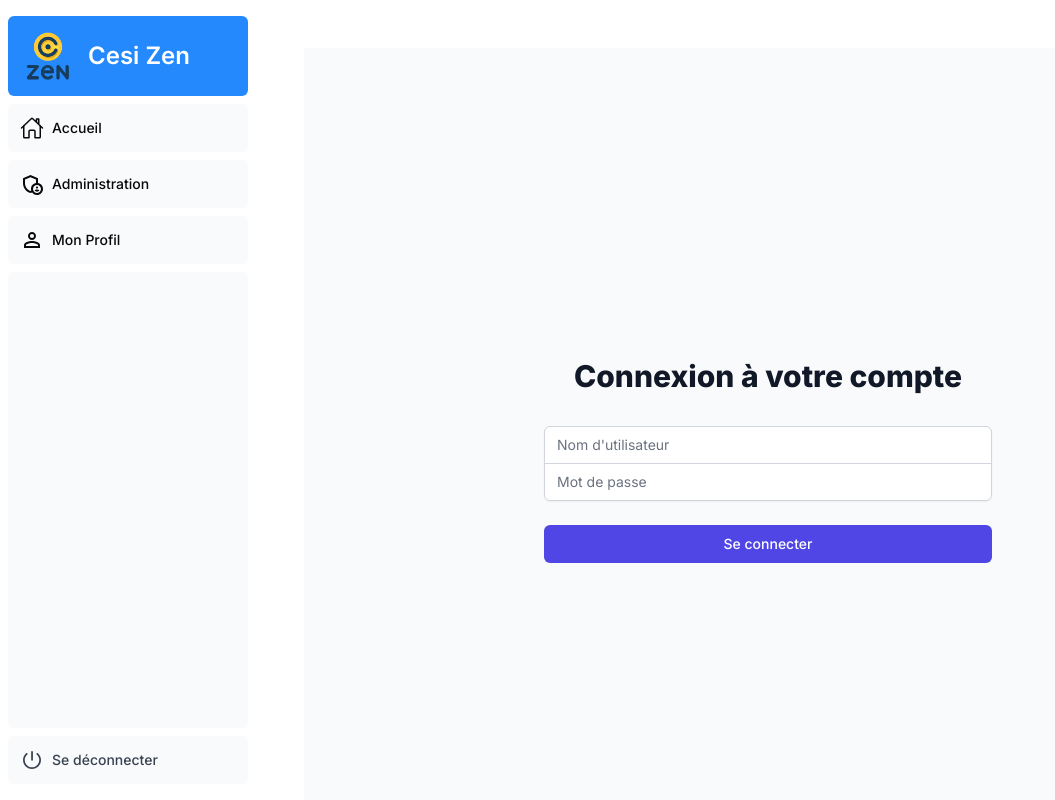
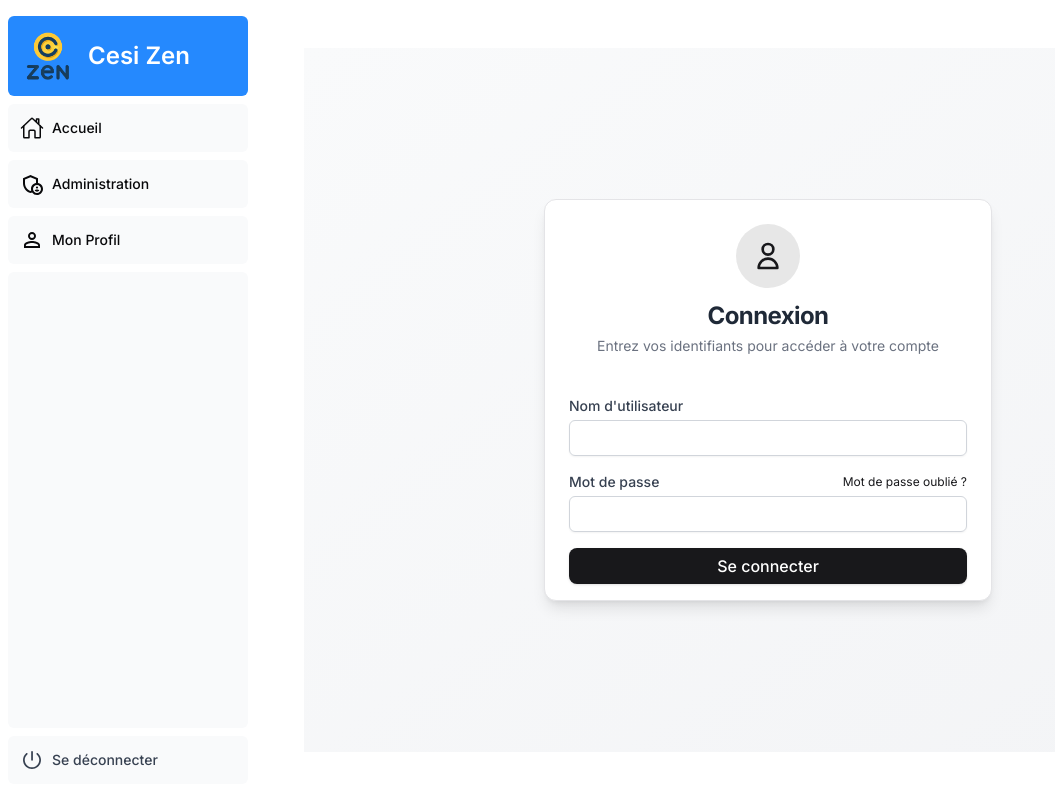
Before and after one commit to SNEAXIII/Cesi_Zen, a Next.js app in the folder front/: page /login in a window 1280 px wide. Shown: the whole page, without its empty margins (0-1055 px from the left). Built offline with nearby package versions, Linux system fonts and the light colour scheme; a web font is replaced by a local one.

Commit message:
Better ui for login page

```diff
--- a/front/app/dashboard/page.tsx
+++ b/front/app/dashboard/page.tsx
@@ -23,7 +23,6 @@ export default function UsersPage() {
   const [canReset, setCanReset] = useState(false);
 
   function resetPagination() {
-    setCanReset(false);
     setUsersPerPage(BASE_USERS_PER_PAGE);
     setSelectedStatus(BASE_SELECTED_STATUS);
     setSelectedRole(BASE_SELECTED_ROLE);
@@ -51,14 +50,11 @@ export default function UsersPage() {
 
   useEffect(() => {
     const loadUsers = async () => {
+      setCanReset(false);
       const session = await getSession();
       const token = session?.accessToken;
-      if (!canReset) {
-        setCanReset(true);
-      }
       if (!users) {
         setIsLoading(true);
-        setCanReset(false);
       }
       try {
         const data = await getUsers(
@@ -76,6 +72,13 @@ export default function UsersPage() {
         console.error('Erreur lors du chargement des utilisateurs:', error);
       } finally {
         setIsLoading(false);
+        setCanReset(
+          !(
+            usersPerPage === BASE_USERS_PER_PAGE &&
+            selectedStatus === BASE_SELECTED_STATUS &&
+            selectedRole === BASE_SELECTED_ROLE
+          )
+        );
       }
     };
     loadUsers();
--- a/front/app/login/page.tsx
+++ b/front/app/login/page.tsx
@@ -3,6 +3,11 @@
 import { signIn } from 'next-auth/react';
 import { useRouter } from 'next/navigation';
 import { useState } from 'react';
+import { Input } from '@/components/ui/input';
+import { Button } from '@/components/ui/button';
+import { Card, CardContent, CardHeader, CardTitle } from '@/components/ui/card';
+import { Alert, AlertDescription, AlertTitle } from '@/components/ui/alert';
+import { Loader } from 'lucide-react';
 
 export default function LoginPage() {
   const router = useRouter();
@@ -40,60 +45,86 @@ export default function LoginPage() {
   };
 
   return (
-    <div className="min-h-screen flex items-center justify-center bg-gray-50 py-12 px-4 sm:px-6 lg:px-8">
-      <div className="max-w-md w-full space-y-8">
+    <div className='h-full flex items-center justify-center bg-gradient-to-br from-gray-50 to-gray-100 p-4 sm:p-6'>
+      <Card className='w-full max-w-md mx-auto shadow-lg transition-all duration-300 hover:shadow-xl'>
+        <CardHeader className='space-y-1'>
+          <div className='flex justify-center mb-2'>
+            {/* Ajoutez votre logo ici si nécessaire */}
+            <div className='w-16 h-16 bg-primary/10 rounded-full flex items-center justify-center'>
+              <svg className='w-8 h-8 text-primary' fill='none' stroke='currentColor' viewBox='0 0 24 24' xmlns='http://www.w3.org/2000/svg'>
+                <path strokeLinecap='round' strokeLinejoin='round' strokeWidth='2' d='M16 7a4 4 0 11-8 0 4 4 0 018 0zM12 14a7 7 0 00-7 7h14a7 7 0 00-7-7z' />
+              </svg>
+            </div>
+          </div>
+          <CardTitle className='text-2xl font-bold text-center text-gray-800'>
+            Connexion
+          </CardTitle>
+          <p className='text-sm text-center text-gray-500'>
+            Entrez vos identifiants pour accéder à votre compte
+          </p>
+        </CardHeader>
+        <CardContent className='px-4 sm:px-6 py-4'>
+          <form className='space-y-4' onSubmit={handleSubmit}>
+            {error && (
+              <Alert variant='destructive' className='mb-4'>
+                <AlertTitle className='flex items-center'>
+                  <svg className='w-4 h-4 mr-2' fill='none' stroke='currentColor' viewBox='0 0 24 24' xmlns='http://www.w3.org/2000/svg'>
+                    <path strokeLinecap='round' strokeLinejoin='round' strokeWidth='2' d='M12 8v4m0 4h.01M21 12a9 9 0 11-18 0 9 9 0 0118 0z' />
+                  </svg>
+                  Erreur
+                </AlertTitle>
+                <AlertDescription className='mt-1'>{error}</AlertDescription>
+              </Alert>
+            )}
+            <div className='space-y-4'>
               <div>
-          <h2 className="mt-6 text-center text-3xl font-extrabold text-gray-900">
-            Connexion à votre compte
-          </h2>
-        </div>
-        <form className="mt-8 space-y-6" onSubmit={handleSubmit}>
-          {error && (
-            <div className="bg-red-100 border border-red-400 text-red-700 px-4 py-3 rounded relative" role="alert">
-              <span className="block sm:inline">{error}</span>
-            </div>
-          )}
-          <div className="rounded-md shadow-sm -space-y-px">
-            <div>
-              <label htmlFor="username" className="sr-only">
+                <label htmlFor='username' className='block text-sm font-medium text-gray-700 mb-1'>
                   Nom d'utilisateur
                 </label>
-              <input
-                id="username"
-                name="username"
-                type="text"
+                <Input
+                  id='username'
+                  name='username'
+                  type='text'
                   required
-                className="appearance-none rounded-none relative block w-full px-3 py-2 border border-gray-300 placeholder-gray-500 text-gray-900 rounded-t-md focus:outline-none focus:ring-indigo-500 focus:border-indigo-500 focus:z-10 sm:text-sm"
-                placeholder="Nom d'utilisateur"
+                  className='w-full transition duration-200 border-gray-300 hover:border-primary/50 focus:ring-2 focus:ring-primary/20'
                 />
               </div>
               <div>
-              <label htmlFor="password" className="sr-only">
+                <div className='flex items-center justify-between mb-1'>
+                  <label htmlFor='password' className='block text-sm font-medium text-gray-700'>
                     Mot de passe
                   </label>
-              <input
-                id="password"
-                name="password"
-                type="password"
-                autoComplete="current-password"
+                  <a href='#' className='text-xs text-primary hover:underline'>
+                    Mot de passe oublié ?
+                  </a>
+                </div>
+                <Input
+                  id='password'
+                  name='password'
+                  type='password'
+                  autoComplete='current-password'
                   required
-                className="appearance-none rounded-none relative block w-full px-3 py-2 border border-gray-300 placeholder-gray-500 text-gray-900 rounded-b-md focus:outline-none focus:ring-indigo-500 focus:border-indigo-500 focus:z-10 sm:text-sm"
-                placeholder="Mot de passe"
+                  className='w-full transition duration-200 border-gray-300 hover:border-primary/50 focus:ring-2 focus:ring-primary/20'
                 />
               </div>
             </div>
-
-          <div>
-            <button
-              type="submit"
+            <Button
+              type='submit'
+              className='w-full py-2 text-base font-medium text-white transition duration-200 bg-primary hover:bg-primary/90 focus:ring-2 focus:ring-primary/20 focus:ring-offset-2 rounded-lg'
               disabled={isLoading}
-              className="group relative w-full flex justify-center py-2 px-4 border border-transparent text-sm font-medium rounded-md text-white bg-indigo-600 hover:bg-indigo-700 focus:outline-none focus:ring-2 focus:ring-offset-2 focus:ring-indigo-500 disabled:opacity-50 disabled:cursor-not-allowed"
             >
-              {isLoading ? 'Connexion en cours...' : 'Se connecter'}
-            </button>
-          </div>
+              {isLoading ? (
+                <>
+                  <Loader className='w-5 h-5 mr-2 animate-spin' />
+                  Connexion en cours...
+                </>
+              ) : (
+                'Se connecter'
+              )}
+            </Button>
           </form>
-      </div>
+        </CardContent>
+      </Card>
     </div>
   );
 }
--- /dev/null
+++ b/front/components/ui/alert.tsx
@@ -0,0 +1,59 @@
+import * as React from "react"
+import { cva, type VariantProps } from "class-variance-authority"
+
+import { cn } from "@/app/lib/utils"
+
+const alertVariants = cva(
+  "relative w-full rounded-lg border px-4 py-3 text-sm [&>svg+div]:translate-y-[-3px] [&>svg]:absolute [&>svg]:left-4 [&>svg]:top-4 [&>svg]:text-foreground [&>svg~*]:pl-7",
+  {
+    variants: {
+      variant: {
+        default: "bg-background text-foreground",
+        destructive:
+          "border-destructive/50 text-destructive dark:border-destructive [&>svg]:text-destructive",
+      },
+    },
+    defaultVariants: {
+      variant: "default",
+    },
+  }
+)
+
+const Alert = React.forwardRef<
+  HTMLDivElement,
+  React.HTMLAttributes<HTMLDivElement> & VariantProps<typeof alertVariants>
+>(({ className, variant, ...props }, ref) => (
+  <div
+    ref={ref}
+    role="alert"
+    className={cn(alertVariants({ variant }), className)}
+    {...props}
+  />
+))
+Alert.displayName = "Alert"
+
+const AlertTitle = React.forwardRef<
+  HTMLParagraphElement,
+  React.HTMLAttributes<HTMLHeadingElement>
+>(({ className, ...props }, ref) => (
+  <h5
+    ref={ref}
+    className={cn("mb-1 font-medium leading-none tracking-tight", className)}
+    {...props}
+  />
+))
+AlertTitle.displayName = "AlertTitle"
+
+const AlertDescription = React.forwardRef<
+  HTMLParagraphElement,
+  React.HTMLAttributes<HTMLParagraphElement>
+>(({ className, ...props }, ref) => (
+  <div
+    ref={ref}
+    className={cn("text-sm [&_p]:leading-relaxed", className)}
+    {...props}
+  />
+))
+AlertDescription.displayName = "AlertDescription"
+
+export { Alert, AlertTitle, AlertDescription }
--- /dev/null
+++ b/front/components/ui/card.tsx
@@ -0,0 +1,76 @@
+import * as React from "react"
+
+import { cn } from "@/app/lib/utils"
+
+const Card = React.forwardRef<
+  HTMLDivElement,
+  React.HTMLAttributes<HTMLDivElement>
+>(({ className, ...props }, ref) => (
+  <div
+    ref={ref}
+    className={cn(
+      "rounded-xl border bg-card text-card-foreground shadow",
+      className
+    )}
+    {...props}
+  />
+))
+Card.displayName = "Card"
+
+const CardHeader = React.forwardRef<
+  HTMLDivElement,
+  React.HTMLAttributes<HTMLDivElement>
+>(({ className, ...props }, ref) => (
+  <div
+    ref={ref}
+    className={cn("flex flex-col space-y-1.5 p-6", className)}
+    {...props}
+  />
+))
+CardHeader.displayName = "CardHeader"
+
+const CardTitle = React.forwardRef<
+  HTMLDivElement,
+  React.HTMLAttributes<HTMLDivElement>
+>(({ className, ...props }, ref) => (
+  <div
+    ref={ref}
+    className={cn("font-semibold leading-none tracking-tight", className)}
+    {...props}
+  />
+))
+CardTitle.displayName = "CardTitle"
+
+const CardDescription = React.forwardRef<
+  HTMLDivElement,
+  React.HTMLAttributes<HTMLDivElement>
+>(({ className, ...props }, ref) => (
+  <div
+    ref={ref}
+    className={cn("text-sm text-muted-foreground", className)}
+    {...props}
+  />
+))
+CardDescription.displayName = "CardDescription"
+
+const CardContent = React.forwardRef<
+  HTMLDivElement,
+  React.HTMLAttributes<HTMLDivElement>
+>(({ className, ...props }, ref) => (
+  <div ref={ref} className={cn("p-6 pt-0", className)} {...props} />
+))
+CardContent.displayName = "CardContent"
+
+const CardFooter = React.forwardRef<
+  HTMLDivElement,
+  React.HTMLAttributes<HTMLDivElement>
+>(({ className, ...props }, ref) => (
+  <div
+    ref={ref}
+    className={cn("flex items-center p-6 pt-0", className)}
+    {...props}
+  />
+))
+CardFooter.displayName = "CardFooter"
+
+export { Card, CardHeader, CardFooter, CardTitle, CardDescription, CardContent }
```
Lines whose indentation alone changed are shown as unchanged.
